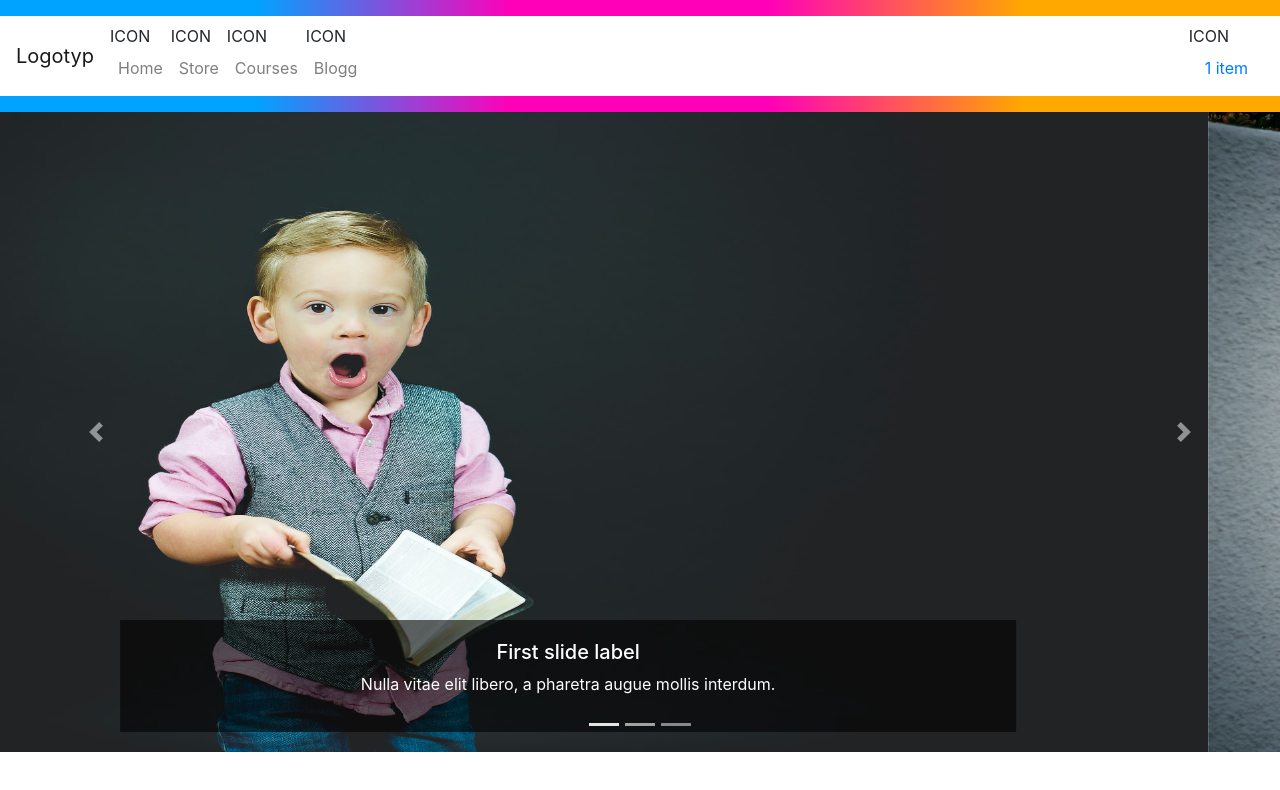
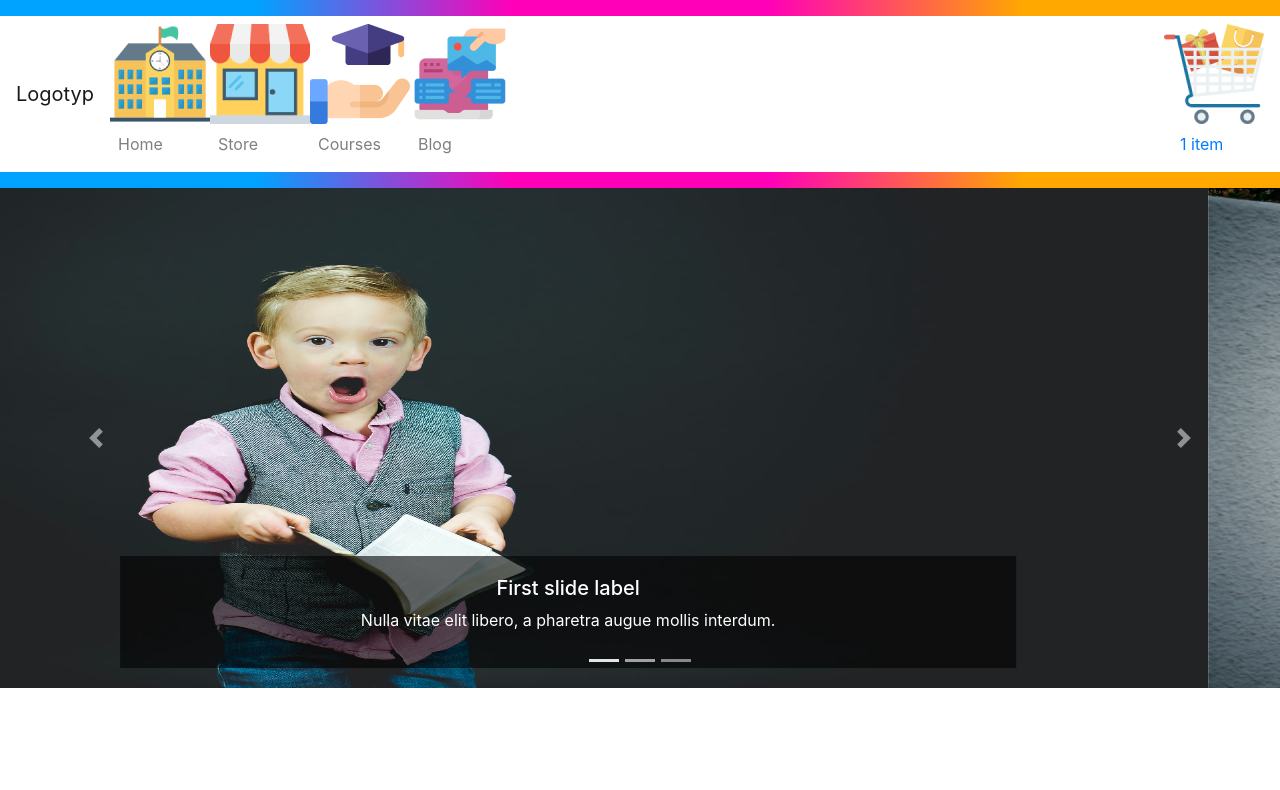
Before and after one commit to josiehpersson/schoolsite, a plain HTML site: page index.html in a window 1280 px wide. Drawn offline with nearby package versions, Linux system fonts and the light colour scheme.

Commit message:
logotype

```diff
--- a/index.html
+++ b/index.html
@@ -28,19 +28,19 @@
         <div class="collapse navbar-collapse" id="navbarTogglerDemo02">
           <ul class="navbar-nav mr-auto mt-2 mt-lg-0">
             <li class="nav-item">
-              <div class="navlink-container"><span class="SSnav-icon">ICON</span><a class="nav-link SSnav-link" href="#">Home</a></div>
+              <div class="navlink-container"><img src="img/icon/image 12.png" alt="homeicon" class="SSnav-icon"/><a class="nav-link SSnav-link" href="#">Home</a></div>
             </li>
             <li class="nav-item">
-                <div class="navlink-container"><span class="SSnav-icon">ICON</span><a class="nav-link SSnav-link" href="#">Store</a></div>
+                <div class="navlink-container"><img src="img/icon/image 14.png" alt="storeicon" class="SSnav-icon"/><a class="nav-link SSnav-link" href="#">Store</a></div>
             </li>
             <li class="nav-item">
-                <div class="navlink-container"><span class="SSnav-icon">ICON</span><a class="nav-link SSnav-link" href="#">Courses</a></div>
+                <div class="navlink-container"><img src="img/icon/image 15.png" alt="homeicon" class="SSnav-icon"/><a class="nav-link SSnav-link" href="#">Courses</a></div>
             </li>
             <li class="nav-item">
-                <div class="navlink-container"><span class="SSnav-icon">ICON</span><a class="nav-link SSnav-link" href="#">Blogg</a></div>
+                <div class="navlink-container"><img src="img/icon/image 16.png" alt="blogicon" class="SSnav-icon"/><a class="nav-link SSnav-link" href="#">Blog</a></div>
               </li>
           </ul>
-          <div class="navlink-container"><span class="SSnav-icon">ICON</span><a class="nav-link SSnav-link" href="#">1 item</a></div>
+          <div class="navlink-container"><img src="img/icon/image 13.png" alt="carticon" class="SSnav-icon"/><a class="nav-link SSnav-link" href="#">1 item</a></div>
         </div>
       </nav>
 
--- a/style.css
+++ b/style.css
@@ -1,3 +1,5 @@
+/*FÄRGKOLUMNER*/
+
 .color-stripes {
     width: 100vw;
     height: 2vh;
@@ -21,19 +23,20 @@
 .color4 {
     background:linear-gradient(90deg, #FF00B8 0%, #FFA800 100%);
 }
-
 .color5 {
    background: #FFA800;
 }
+
+/*START CONTAINER*/
 .start-container {
     width: 100%;
     height: 100%;
     display: flex;
     flex-flow: column nowrap;
 }
-
+ /*CAROUSEL*/
 .SScarousel-img {
-    height: 80vh;
+    height: 500px;
 }
 .SScarousel-caption {
     background: rgba(0, 0, 0, 0.6);
```
Also changed, not shown: logotype.png (added).
